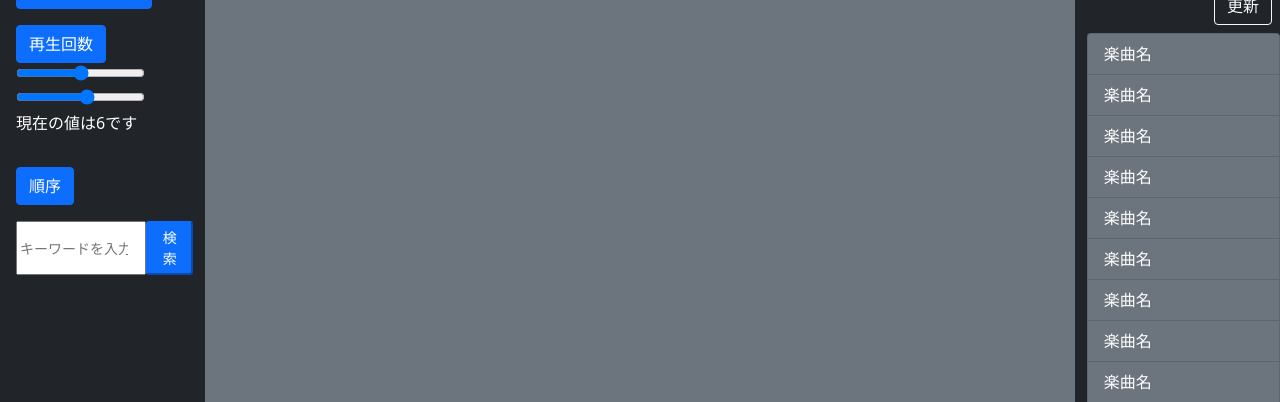
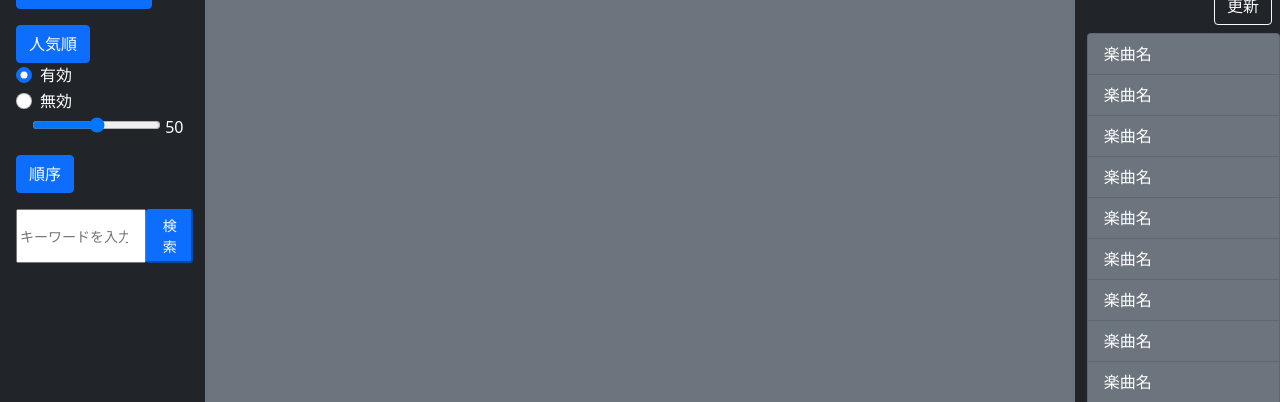
Before and after one commit to hyoma-hasukawa/music-list-hh, a Django app: page /mypage/ in a window 1280 px wide, after a click on "人気順". Shown: the part 177-579 px from the top of the page. Run offline with Django 4.2, Linux system fonts and the light colour scheme.

Commit message:
20230215_JavaScriptができている？？

```diff
--- a/mypage/static/mypage/js/index.js
+++ b/mypage/static/mypage/js/index.js
@@ -15,3 +15,24 @@ window.onload = () => {
   inputElem.addEventListener('input', rangeOnChange); // スライダー変化時にイベントを発火
   setCurrentValue(inputElem.value); // ページ読み込み時に値をセット
 }
+// スライダー値を取得する
+
+let slider = null;
+let sliderValue = null;
+
+// スライダー値を取得して表示
+const setValue = ()=> {
+    const value = slider.value;
+    sliderValue.textContent = value;
+}
+
+// 起動時の処理
+window.addEventListener("load", ()=>{
+    // スライダー、スライダー値DOM
+    slider = document.getElementById("slider");
+    sliderValue = document.getElementById("sliderValue");
+    // スライドさせたときの処理
+    slider.addEventListener("input", setValue);
+    // スライダー初期値を表示
+    setValue();
+});
--- a/mypage/templates/mypage/index.html
+++ b/mypage/templates/mypage/index.html
@@ -135,17 +135,34 @@
                     <div class="play_counts">
                         <div>
                             <button class="btn btn-primary ms-3" type="button" data-bs-toggle="collapse" data-bs-target="#collapseExample1" aria-expanded="false" aria-controls="collapseExample1">
-                                再生回数
+                                人気順
                             </button>
                         </div>
-                        <form action="" method="post">
-                            <div class="collapse multi-collapse1 ms-3 range-container" id="collapseExample1">
-                                <input type="range" name="example" min="0" max="100" step="1" value="{{ populary }}">
-                                <!-- ここのjavascriptが効かないです。 -->
-                                <input type="range" id="example" min="1" max="10" step="1">
-                                <p>現在の値は<span id="current-value"></span>です</p>
-                            </div>
-                        </form>
+                        <div class="collapse multi-collapse1 ms-3 range-container" id="collapseExample1">
+                            <form action="" method="post">
+                                <div class="form-check">
+                                    <input class="form-check-input" type="radio" name="flexRadioDefault" id="flexRadioDefault1" checked>
+                                    <label class="form-check-label" for="flexRadioDefault1">
+                                        有効
+                                    </label>
+                                </div>
+                                <div class="form-check">
+                                    <input class="form-check-input" type="radio" name="flexRadioDefault" id="flexRadioDefault2">
+                                    <label class="form-check-label" for="flexRadioDefault2">
+                                        無効
+                                    </label>
+                                </div>
+                                <div class="collapse multi-collapse1 ms-3 range-container" id="collapseExample1">
+                                    <!-- <input type="range" name="example" min="0" max="100" step="1" value="{{ populary }}"> -->
+                                    <input id="slider" type="range" min="0" max="100" value="{{ populary }}" step="1" name="{{ populary }}">
+                                    <span id="sliderValue"></span>
+                                    {% csrf_token %}
+                                    <!-- ここのjavascriptが効かないです。 -->
+                                    <!-- <input type="range" id="example" min="1" max="10" step="1">
+                                    <p>現在の値は<span id="current-value"></span>です</p> -->
+                                </div>
+                            </form>
+                        </div>
                     </div>
                     <div class="release_date">
                         <div>
@@ -277,7 +294,6 @@
                         <input type="submit" value="next">
                         <input type="hidden" name="search" value="{{ search_word }}">
                         <input type="hidden" name="page_num" value="{{ page_num|add:'1' }}"> -->
-
                         <input type="hidden" name="search" value="{{ search_word }}">
                         {% csrf_token %}
                         {% if page_num == pagelist|last %}
--- a/mypage/views.py
+++ b/mypage/views.py
@@ -87,7 +87,8 @@ def index(request):
             "offset":offset,
             # "page_count":page_count,
             "total":total,
-            "page_num":page_num
+            "page_num":page_num,
+            "populary":pop
         }
 
         return render(request, "mypage/index.html", context)
```
